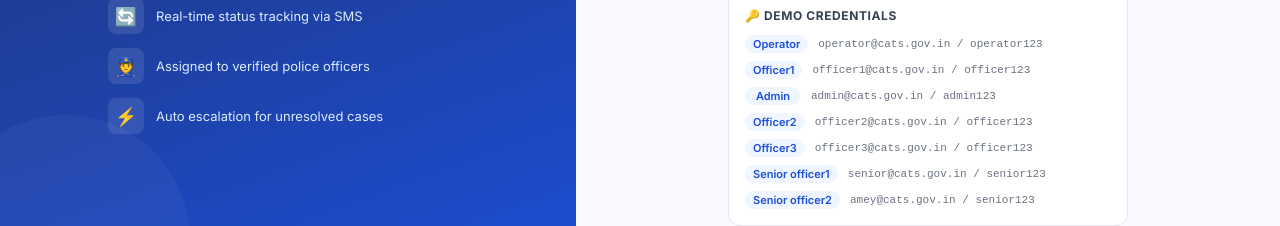
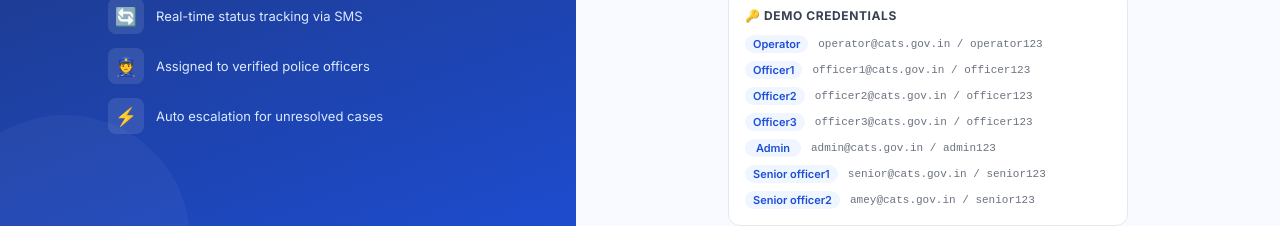
Before and after one commit to rohitdorkar/cats-frontend, a React (Create React App) app: page /login in a window 1280 px wide. Shown: the part 495-721 px from the top of the page. Built offline with nearby package versions, Linux system fonts and the light colour scheme; no server answers.

Commit message:
Credentials Updated Once Again

```diff
--- a/src/pages/LoginPage.jsx
+++ b/src/pages/LoginPage.jsx
@@ -250,16 +250,16 @@ export default function LoginPage() {
                 <span className="login-demo-cred">officer1@cats.gov.in / officer123</span>
               </div>
               <div className="login-demo-item">
-                <span className="login-demo-role">Admin</span>
-                <span className="login-demo-cred">admin@cats.gov.in / admin123</span>
-              </div>
-              <div className="login-demo-item">
                 <span className="login-demo-role">Officer2</span>
                 <span className="login-demo-cred">officer2@cats.gov.in / officer123</span>
               </div>
               <div className="login-demo-item">
                 <span className="login-demo-role">Officer3</span>
                 <span className="login-demo-cred">officer3@cats.gov.in / officer123</span>
+              </div>
+              <div className="login-demo-item">
+                <span className="login-demo-role">Admin</span>
+                <span className="login-demo-cred">admin@cats.gov.in / admin123</span>
               </div>
               <div className="login-demo-item">
                 <span className="login-demo-role">Senior officer1</span>
```
